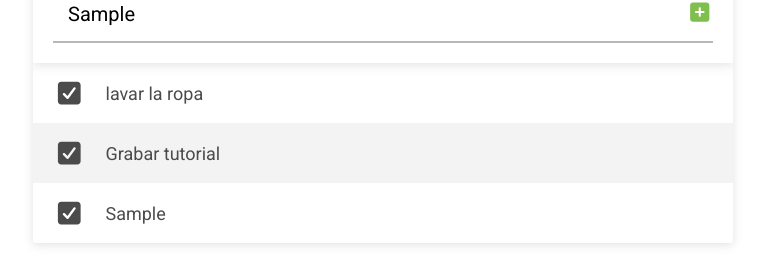
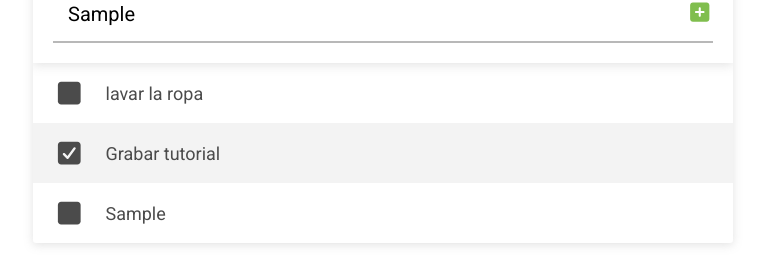
Before and after one commit to AndresPampa/react-app-lista-tareas, a React (Create React App) app: page / in a window 1280 px wide. Both pictures are taken after typing "Sample" into the empty fields and a click on the button 956 px from the left and 154 px from the top of the page. Shown: the part 143-419 px from the top of the page, without its empty margins (257-1022 px from the left). Built offline with nearby package versions, Linux system fonts and the light colour scheme; the HTML template or start-up script is replaced by a standard one.

Commit message:
Terminando la logica de los botones y por empezar el ultimo video - video 35

```diff
--- a/src/App.js
+++ b/src/App.js
@@ -14,17 +14,17 @@ const App = () => {
     {
       id:2,
       texto: 'Grabar tutorial',
-      completada: false
+      completada: true
     },
   ]);
 
-  console.log(tareas);
+  const [mostrarCompletadas, cambiarMostrarCompletadas] = useState(true);
 
   return (
     <div className='contenedor'>
-      <Header />
+      <Header mostrarCompletadas={mostrarCompletadas} cambiarMostrarCompletadas={cambiarMostrarCompletadas}/>
       <FormularioTareas tareas={tareas} cambiarTareas={cambiarTareas} />
-      <ListaTareas tareas={tareas}/>
+      <ListaTareas tareas={tareas} cambiarTareas={cambiarTareas} mostrarCompletadas={mostrarCompletadas}/>
     </div>
   );
 }
--- a/src/componentes/Header.js
+++ b/src/componentes/Header.js
@@ -1,16 +1,31 @@
 import React from 'react';
 import { FontAwesomeIcon } from '@fortawesome/react-fontawesome';
-import { faEyeSlash } from '@fortawesome/free-solid-svg-icons';
+import { faEyeSlash, faEye} from '@fortawesome/free-solid-svg-icons';
 
-const Header = () => {
+const Header = ({mostrarCompletadas, cambiarMostrarCompletadas}) => {
+
+
+    const toggleCompletadas = () => {
+        cambiarMostrarCompletadas(!mostrarCompletadas);
+    }
+
     return (
         <header className='header'>
             {/* header__titulo: Titulo de la lista de tareas */}
             <h1 className='header__titulo'>Lista de Tareas</h1>
-            <button className='header__boton'>
-                No mostrar completadas
-                <FontAwesomeIcon icon={faEyeSlash} className='header__icono-boton' />
-            </button>
+            {
+            mostrarCompletadas ?
+                <button className='header__boton' onClick={toggleCompletadas}>
+                    No mostrar completadas
+                    <FontAwesomeIcon icon={faEyeSlash} className='header__icono-boton'/>
+                </button>
+            :
+                <button className='header__boton' onClick={toggleCompletadas}>
+                    Mostrar completadas
+                    <FontAwesomeIcon icon={faEye} className='header__icono-boton'/>
+                </button>
+            }
+
         </header>
     )
 }
--- a/src/componentes/ListaTareas.js
+++ b/src/componentes/ListaTareas.js
@@ -1,12 +1,45 @@
 import React from 'react';
 import Tarea from './Tarea';
 
-const ListaTareas = ({tareas}) => {
+const ListaTareas = ({tareas, cambiarTareas, mostrarCompletadas}) => {
+
+    const toggleCompletada = (id) => {
+        cambiarTareas(tareas.map((tarea) => {
+            if(tarea.id === id){
+                return {...tarea, completada: !tarea.completada}
+            }
+            return tarea;
+        }));
+    }
+
+    const editarTarea = (id, nuevoTexto) => {
+        cambiarTareas(tareas.map((tarea) =>{
+            if(tarea.id === id){
+                return {...tarea, texto: nuevoTexto}
+            }
+            return tarea;
+        }));
+    }
+
+    const borrarTarea = (id) => {
+        cambiarTareas(tareas.filter((tarea) =>{
+            if(tarea.id !== id){
+                return tarea;
+            }
+            return;
+        }));
+    }
+
     return(
         <ul className='lista-tareas'>
             {
             tareas.length > 0 ? tareas.map((tarea) => {
-                return <Tarea key={tarea.id} tarea={tarea} />
+                if(mostrarCompletadas){
+                    return <Tarea key={tarea.id} tarea={tarea} toggleCompletada={toggleCompletada} editarTarea={editarTarea} borrarTarea={borrarTarea} />
+                }else if(!tarea.completada){
+                    return <Tarea key={tarea.id} tarea={tarea} toggleCompletada={toggleCompletada} editarTarea={editarTarea} borrarTarea={borrarTarea} />
+                }
+                return;
             })
             : <div className='lista-tareas__mensaje'>No hay tareas</div>
             }
--- a/src/componentes/Tarea.js
+++ b/src/componentes/Tarea.js
@@ -1,23 +1,25 @@
 import React, {useState} from 'react';
 import { FontAwesomeIcon } from '@fortawesome/react-fontawesome';
-import { faCheckSquare, faEdit, faTimes } from '@fortawesome/free-solid-svg-icons';
+import { faCheckSquare, faEdit, faSquare, faTimes } from '@fortawesome/free-solid-svg-icons';
 
 
-const Tarea = ({tarea}) => {
+const Tarea = ({tarea, toggleCompletada, editarTarea, borrarTarea}) => {
 
     const [editandoTarea, cambiarEditandoTarea] = useState(false); //Cuando cargue la pagina no estamos editando ninguna tarea
     const [nuevaTarea, cambiarNuevaTarea] = useState(tarea.texto);
 
     const handleSubmit = (e) =>{
         e.preventDefault();
+        editarTarea(tarea.id, nuevaTarea);
         cambiarEditandoTarea(false);
     }
 
     return (
         <li className='lista-tareas__tarea'>
             <FontAwesomeIcon
-                icon={faCheckSquare}
-                className='lista-tareas__icono lista-tareas__icono-check' />
+                icon={tarea.completada ? faCheckSquare : faSquare}
+                className='lista-tareas__icono lista-tareas__icono-check'
+                onClick={() => toggleCompletada(tarea.id)}/>
             <div className='lista-tareas__texto'>
                 {
                     editandoTarea === true ?
@@ -35,7 +37,8 @@ const Tarea = ({tarea}) => {
                     onClick={() => cambiarEditandoTarea(!editandoTarea)}/>
                 <FontAwesomeIcon
                     icon={faTimes}
-                    className='lista-tareas__icono lista-tareas__icono-accion' />
+                    className='lista-tareas__icono lista-tareas__icono-accion'
+                    onClick={()=> borrarTarea(tarea.id)}/>
             </div>
         </li>
     )
```
